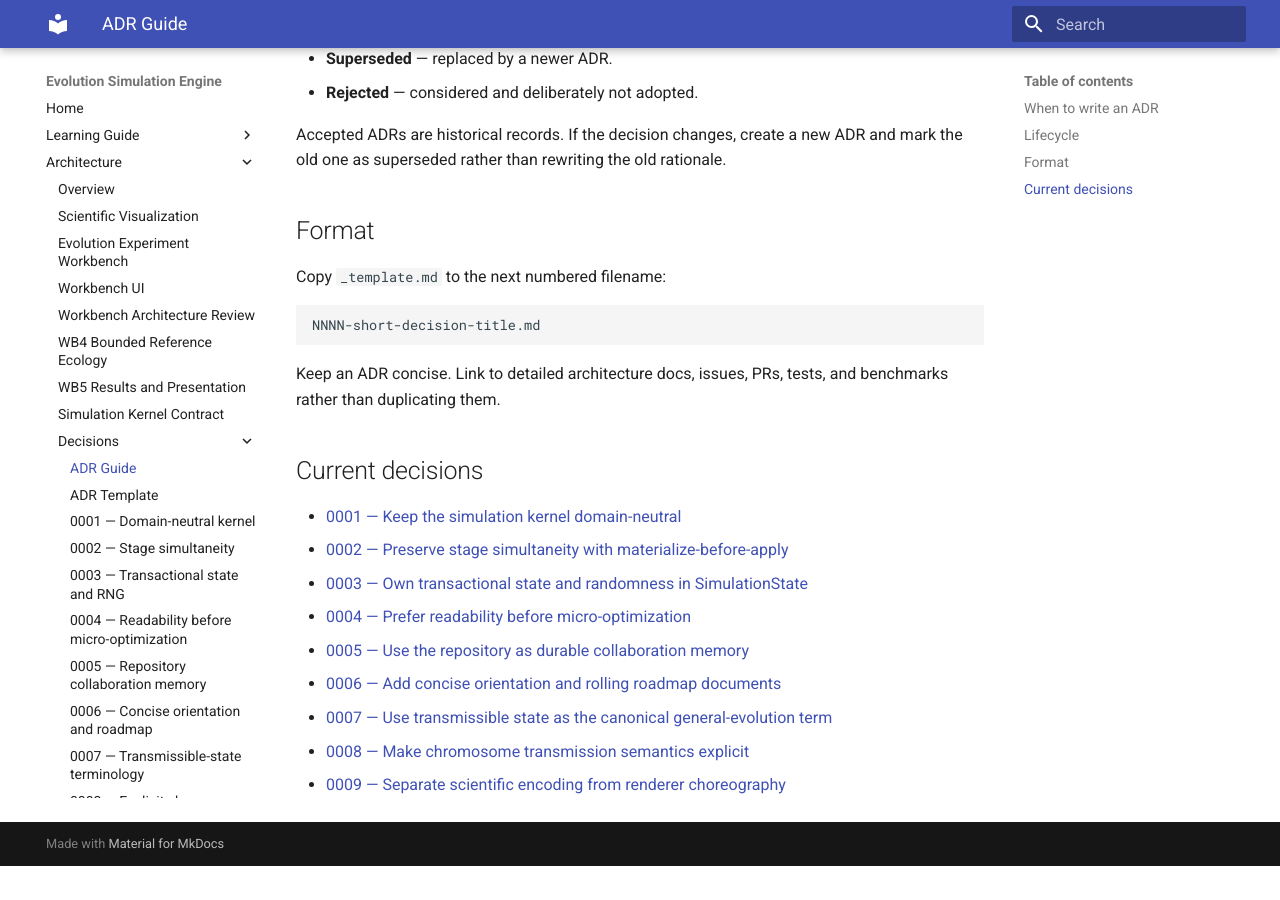
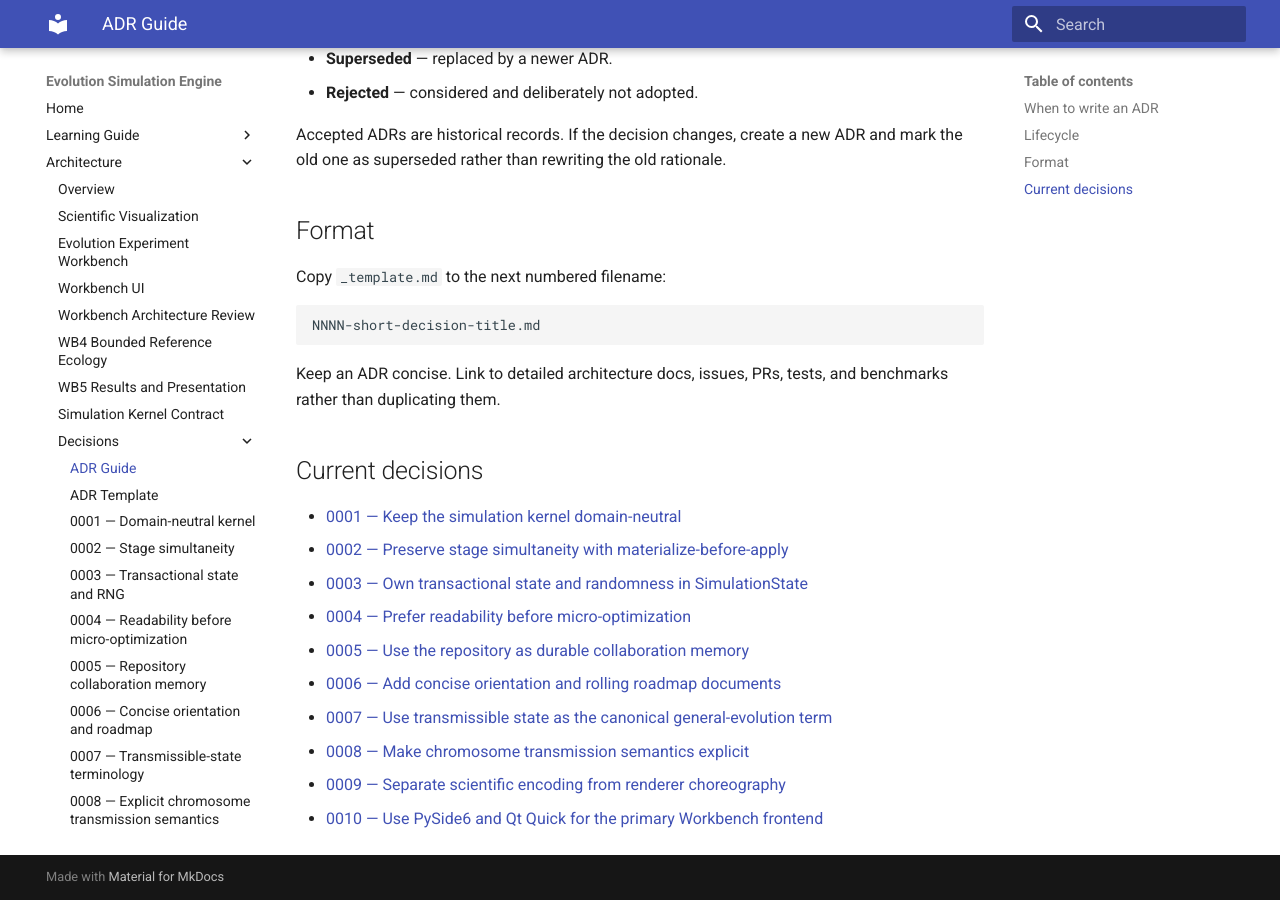
Before and after one commit to abdullahkhan57721/evolution-simulation-engine, an MkDocs documentation site: the page built from docs/decisions/README.md, in a window 1280 px wide and 900 px high, scrolled down 736 px. Built offline with MkDocs 1.6.1 and Material for MkDocs 9.7.7, drawn with Linux system fonts in a browser that asks for light colours; before the commit the page ends 1602 px from its top, so only the background shows below that.

Commit message:
Index native Workbench ADR

```diff
--- a/docs/decisions/README.md
+++ b/docs/decisions/README.md
@@ -51,3 +51,4 @@ benchmarks rather than duplicating them.
 - [0007 — Use transmissible state as the canonical general-evolution term](0007-transmissible-state-terminology.md)
 - [0008 — Make chromosome transmission semantics explicit](0008-explicit-chromosome-transmission-semantics.md)
 - [0009 — Separate scientific encoding from renderer choreography](0009-separate-scientific-encoding-from-renderer-choreography.md)
+- [0010 — Use PySide6 and Qt Quick for the primary Workbench frontend](0010-use-pyside6-qt-quick-for-primary-workbench-frontend.md)
```
